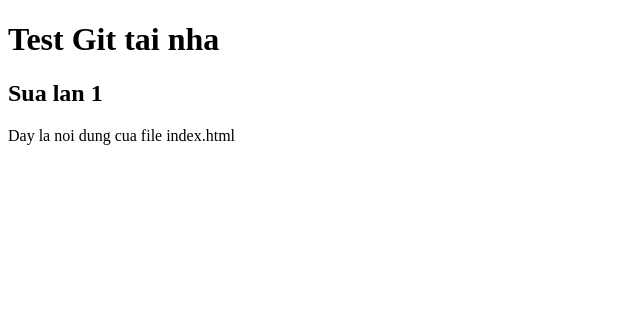
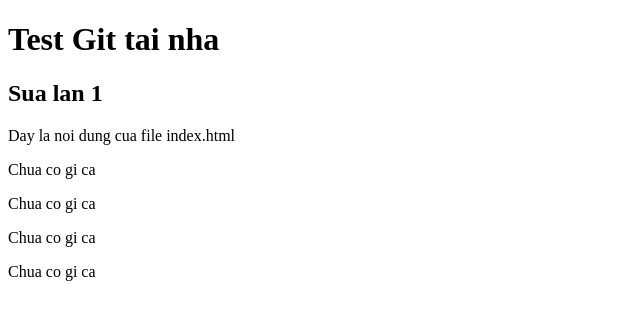
Before and after one commit to tuanvuanh3110/Git-Home-Test, a plain HTML site: page index.html in a window 1280 px wide. Shown: the whole page, without its empty margins (0-640 px from the left). Drawn offline with Linux system fonts and the light colour scheme.

Commit message:
1. Sua lan 1

```diff
--- a/index.html
+++ b/index.html
@@ -9,5 +9,9 @@
     <h1>Test Git tai nha</h1>
     <h2>Sua lan 1</h2>
     <p>Day la noi dung cua file index.html</p>
+    <p>Chua co gi ca</p>
+    <p>Chua co gi ca</p>
+    <p>Chua co gi ca</p>
+    <p>Chua co gi ca</p>
 </body>
 </html>
```
